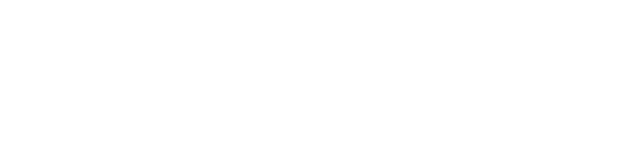
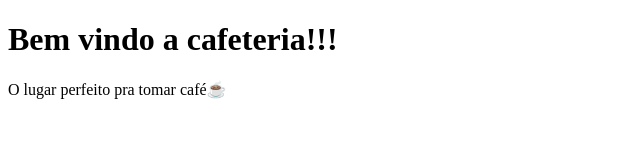
Before and after one commit to luizxxz/cafeteria, a plain HTML site: page index.html in a window 1280 px wide. Shown: the whole page, without its empty margins (0-640 px from the left). Drawn offline with Linux system fonts and the light colour scheme.

Commit message:
#2 Fazer um texto para o titulo da pagina
Foi feito um titulo para a pagina.

```diff
--- a/index.html
+++ b/index.html
@@ -6,6 +6,7 @@
     <title>Cafeteria</title>
 </head>
 <body>
-
+    <h1>Bem vindo a cafeteria!!!</h1>
+    <p>O lugar perfeito pra tomar café☕</p>
 </body>
 </html>
```
